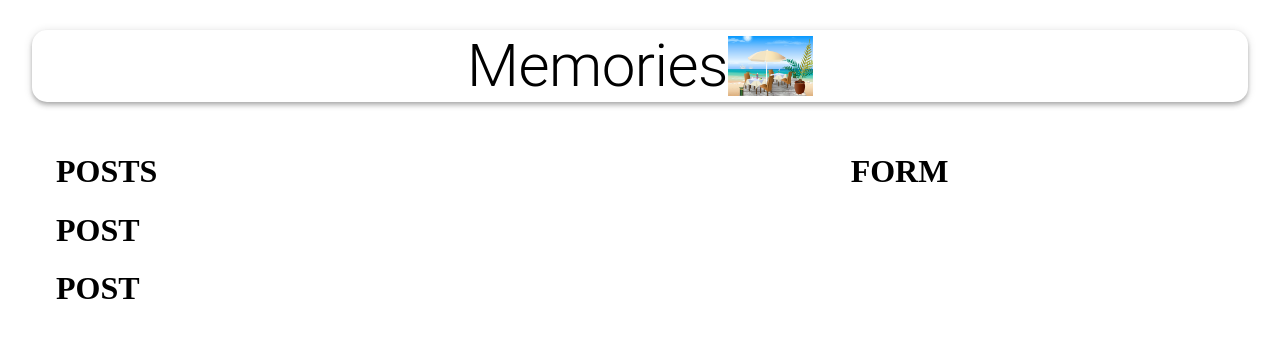
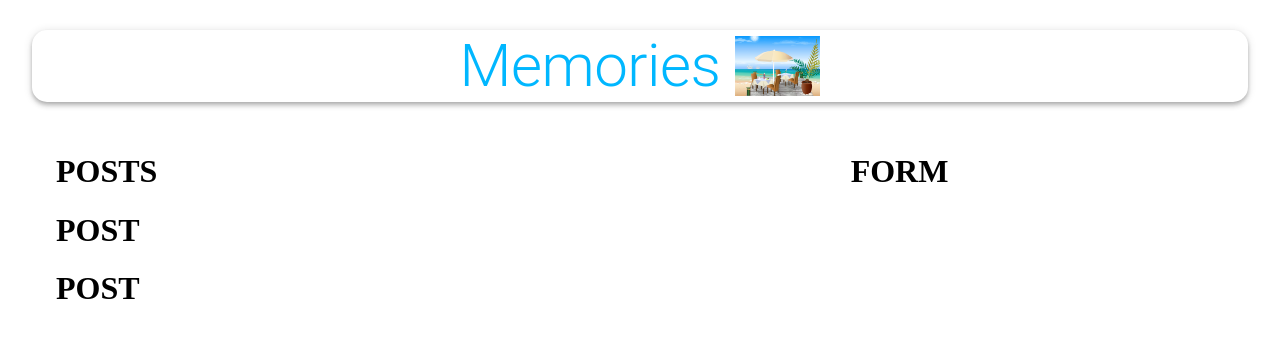
Before and after one commit to laney522/memories, a React (Create React App) app in the folder client/: page / in a window 1280 px wide. Shown: the top 338 px of the page. Built offline with nearby package versions, Linux system fonts and the light colour scheme.

Commit message:
update src>App.js

```diff
--- a/client/src/App.js
+++ b/client/src/App.js
@@ -12,8 +12,8 @@ const App = () => {
   return (
     <Container maxidth="lg">
       <AppBar className={classes.appBar} position='static' color="inherit">
-        <Typography variant='h2' align='center'>Memories</Typography>
-        <img src={memories} alt="memories" height="60" />
+        <Typography className={classes.heading} variant='h2' align='center'>Memories</Typography>
+        <img className={classes.image} src={memories} alt="memories" height="60" />
       </AppBar>
       <Grow in>
         <Container>
```
